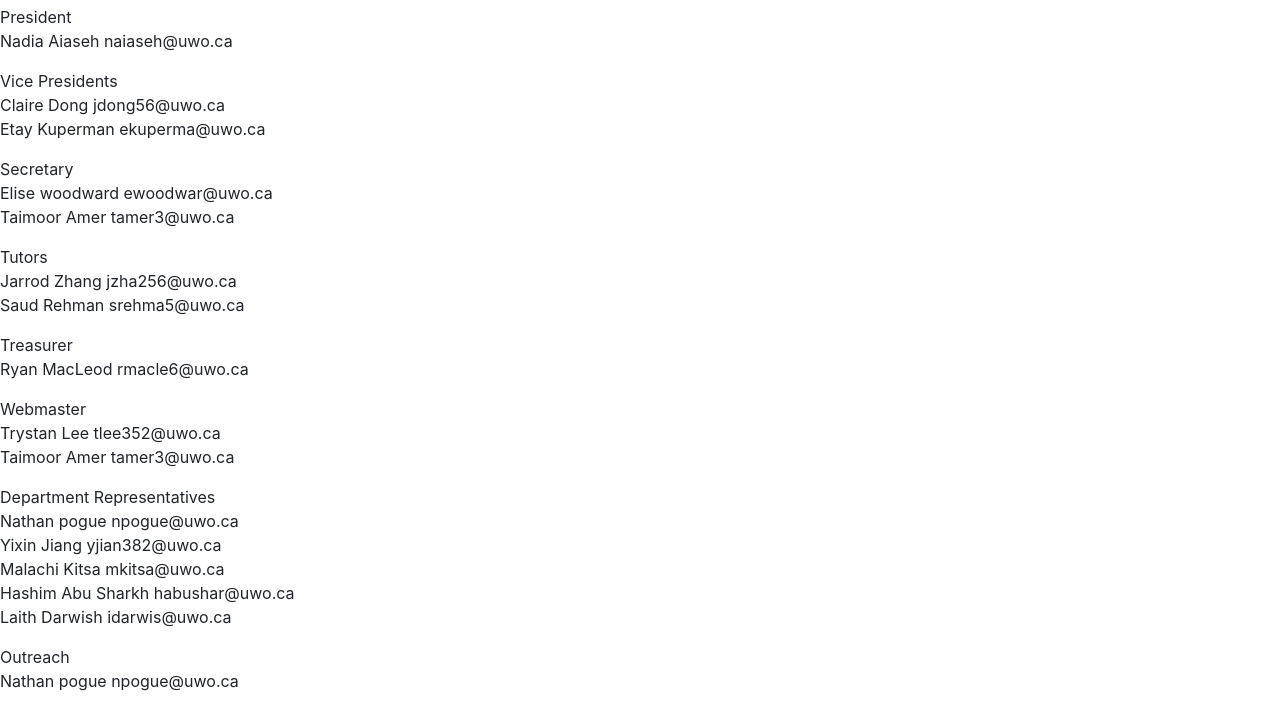
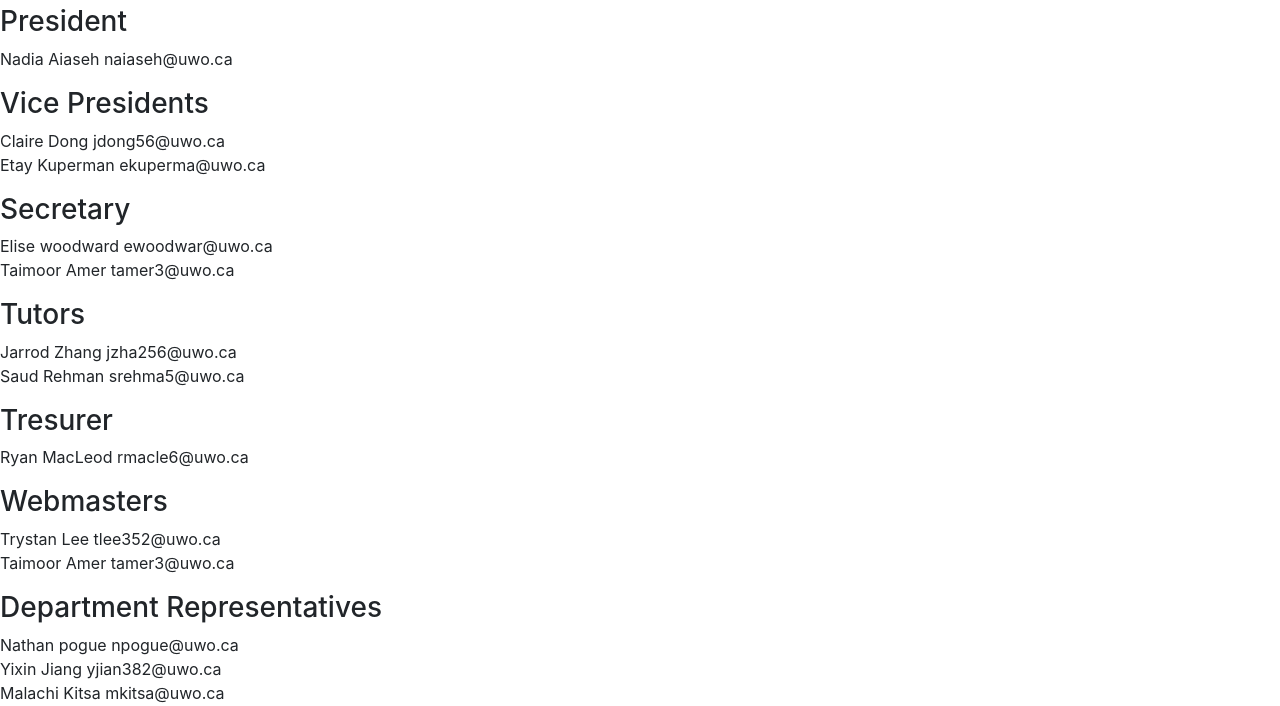
Before and after one commit to WesternSIAM/westernsiam.github.io, a plain HTML site: page index.html in a window 1280 px wide. Shown: the part 241-947 px from the top of the page. Drawn offline with nearby package versions, Linux system fonts and the light colour scheme.

Commit message:
Update index.html

```diff
--- a/index.html
+++ b/index.html
@@ -69,14 +69,22 @@
     <h1> SIAM (Society for Industrial and Applied Mathematics) </h1>
     <p> This will be a way for students from various departments that enjoy mathematics and computation as well as interdisciplinary research, to get together and learn more about things like scientific computing for example using Python, Matlab, machine learning tools, data analysis, LaTeX skills, maybe some symbolic computations in Maple, and about careers using these skills. These student meetings can include talks by faculty or other guests speakers with similar interests.</p>
     <h2>Committee Representitives </h2>
-<p> President <br>	Nadia Aiaseh naiaseh@uwo.ca </p>
-<p> Vice Presidents	<br>Claire Dong	jdong56@uwo.ca <br> Etay Kuperman	ekuperma@uwo.ca </p>
-<p> Secretary <br>	Elise woodward	ewoodwar@uwo.ca <br> Taimoor Amer	tamer3@uwo.ca</p>
-<p> Tutors <br> Jarrod Zhang	jzha256@uwo.ca <br>Saud Rehman	srehma5@uwo.ca </p>
-<p>    Treasurer <br>	Ryan MacLeod	rmacle6@uwo.ca</p>
-<p>    Webmaster <br>	Trystan Lee	tlee352@uwo.ca <br> Taimoor Amer	tamer3@uwo.ca</p>
-<p>    Department Representatives <br>	Nathan pogue 	npogue@uwo.ca<br>Yixin Jiang	yjian382@uwo.ca<br>Malachi Kitsa	mkitsa@uwo.ca<br>Hashim Abu Sharkh	habushar@uwo.ca<br>Laith Darwish 	idarwis@uwo.ca</p>
-<p> Outreach <br>	Nathan pogue 	npogue@uwo.ca </p>
+    <h3> President</h3>
+<p>	Nadia Aiaseh naiaseh@uwo.ca </p>
+    <h3>Vice Presidents</h3>
+<p> Claire Dong	jdong56@uwo.ca <br> Etay Kuperman	ekuperma@uwo.ca </p>
+    <h3> Secretary</h3>
+<p> 	Elise woodward	ewoodwar@uwo.ca <br> Taimoor Amer	tamer3@uwo.ca</p>
+    <h3> Tutors</h3>
+<p> Jarrod Zhang	jzha256@uwo.ca <br>Saud Rehman	srehma5@uwo.ca </p>
+    <h3> Tresurer </h3>
+<p>	Ryan MacLeod	rmacle6@uwo.ca</p>
+    <h3> Webmasters </h3>
+<p>    	Trystan Lee	tlee352@uwo.ca <br> Taimoor Amer	tamer3@uwo.ca</p>
+    <h3> Department Representatives</h3>
+<p>    	Nathan pogue 	npogue@uwo.ca<br>Yixin Jiang	yjian382@uwo.ca<br>Malachi Kitsa	mkitsa@uwo.ca<br>Hashim Abu Sharkh	habushar@uwo.ca<br>Laith Darwish 	idarwis@uwo.ca</p>
+    <h3>Outreach</h3>
+    <p> 	Nathan pogue 	npogue@uwo.ca </p>
     <h2>Contact Information</h2>
     <p>westernsiamstudentchapter@gmail.com</p>
 
```
